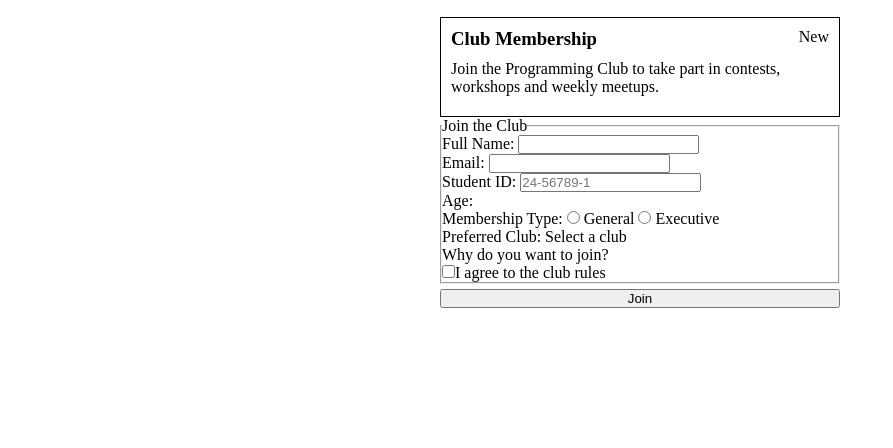
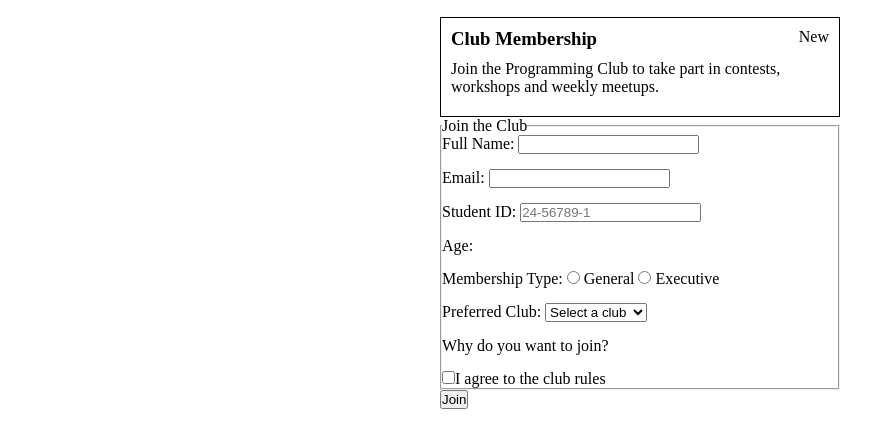
Before and after one commit to Fahmudul/WT-MLT1, a plain HTML site: page index.html in a window 1280 px wide. Shown: the part 90-538 px from the top of the page, without its empty margins (0-893 px from the left). Drawn offline with Linux system fonts and the light colour scheme.

Commit message:
feat: lab task added

```diff
--- a/index.html
+++ b/index.html
@@ -43,10 +43,13 @@
       form {
         width: 400px;
         margin: 0px auto;
+      }
+
+      form fieldset {
         display: flex;
         flex-direction: column;
         justify-content: space-between;
-        gap: 5px;
+        gap: 15px;
       }
     </style>
   </head>
@@ -119,7 +122,16 @@
           />
           <label for="general">Executive</label><br />
         </div>
-        <div><label for="">Preferred Club:</label> Select a club</div>
+        <div>
+          <label for="">Preferred Club:</label>
+
+          <select name="prefered-club" id="clubs" required>
+            <option value="select-club">Select a club</option>
+            <option value="programming">Programming</option>
+            <option value="robotics">Robotics</option>
+            <option value="debate">Debate</option>
+          </select>
+        </div>
 
         <div>
           <label for="">Why do you want to join?</label>
```
